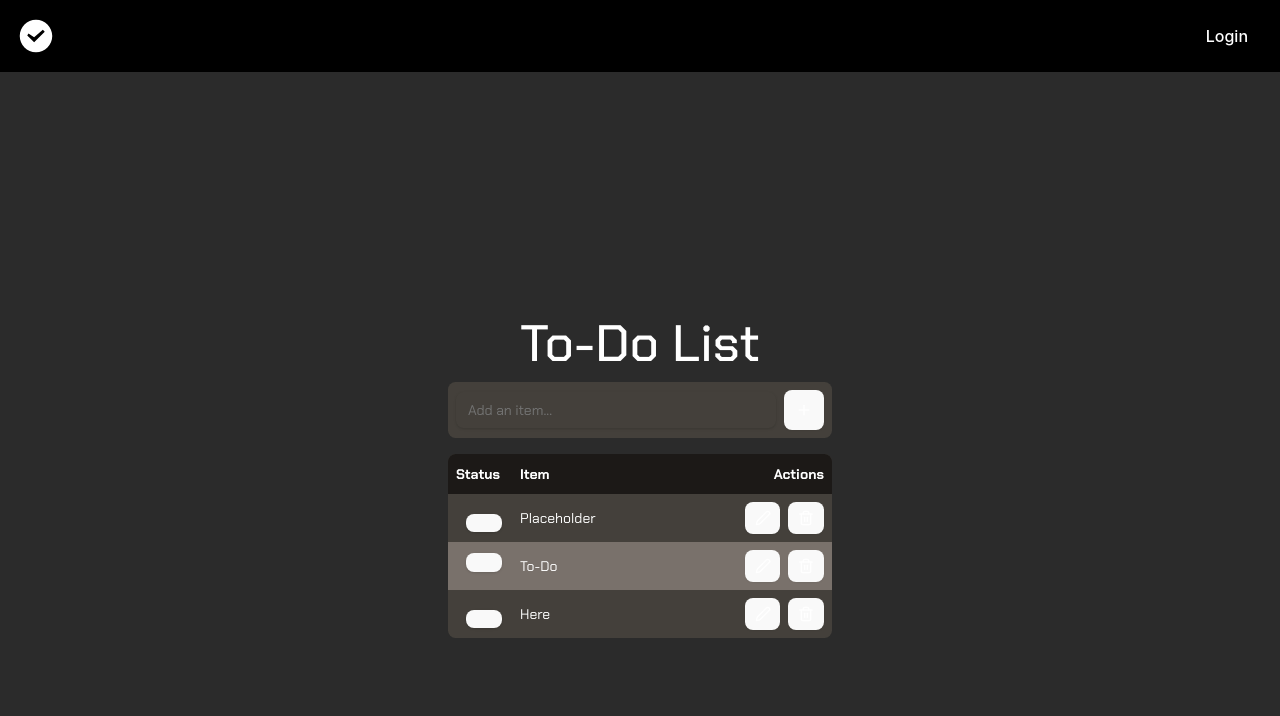
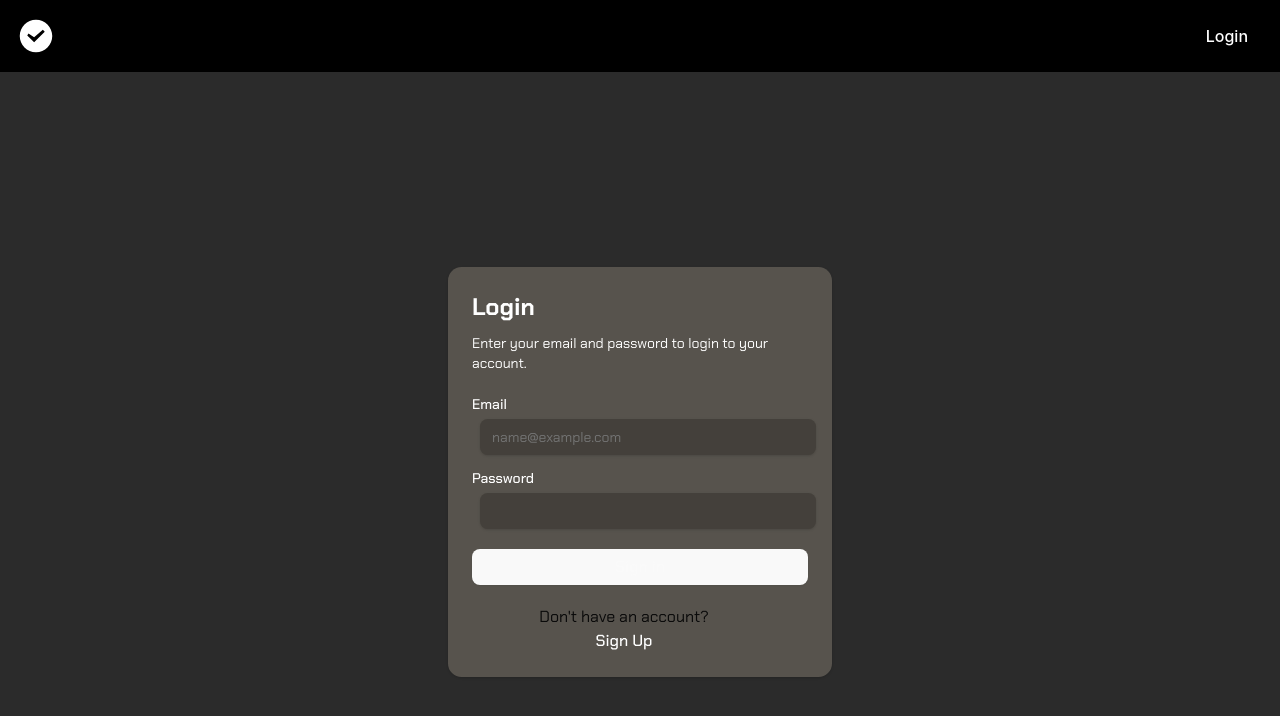
Before and after one commit to Andrew-R-Lawler/go-react-server, a React (Vite) app in the folder client/: page /todo in a window 1280 px wide. Shown: the top 716 px of the page. Built offline with nearby package versions, Linux system fonts and the light colour scheme; no server answers.

Commit message:
used isAuthenticated hook to protect /todo route, makes users go to login page if isAuthenticated is false

```diff
--- a/client/src/App.tsx
+++ b/client/src/App.tsx
@@ -13,7 +13,7 @@ import { useCookies } from 'react-cookie'
 import { Button } from './components/ui/button'
 
 function App() {
-    const { getToken, deleteToken } = useAuth()
+    const { getToken, deleteToken, isAuthenticated } = useAuth()
     const [cookies, setCookie, removeCookie] = useCookies(['user', 'userid'])
 
     const getUser = async (token: string) => {
@@ -95,7 +95,7 @@ function App() {
 
         <Routes>
           <Route path="/" element={<HomePage />} />
-          <Route path="/todo" element={<Todo />} />
+          <Route path="/todo" element={isAuthenticated() ? <Todo /> : <Login />} />
           <Route path="/login" element={<Login />} />
           <Route path="/register" element={<UserRegistration />} />
         </Routes>
```
Also changed, not shown: 1 other file (tests, documents, lock files or other folders).
